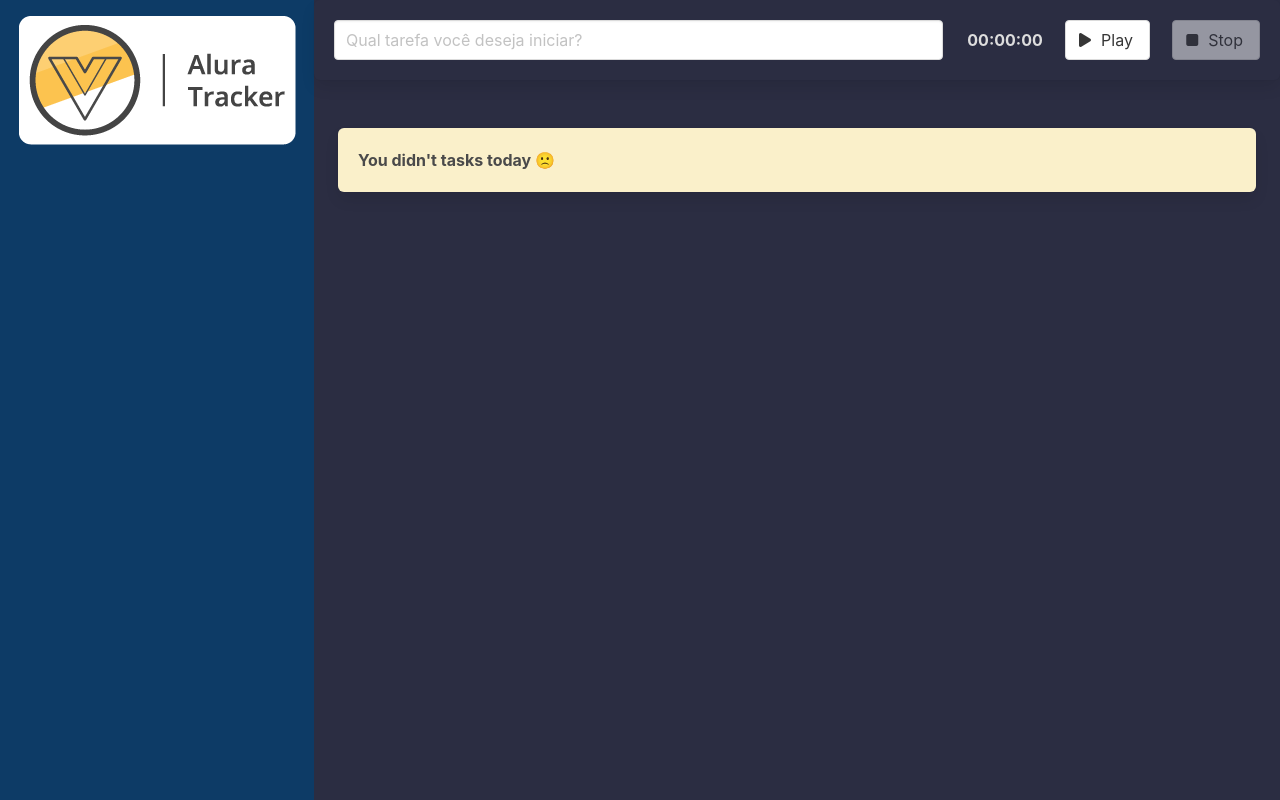
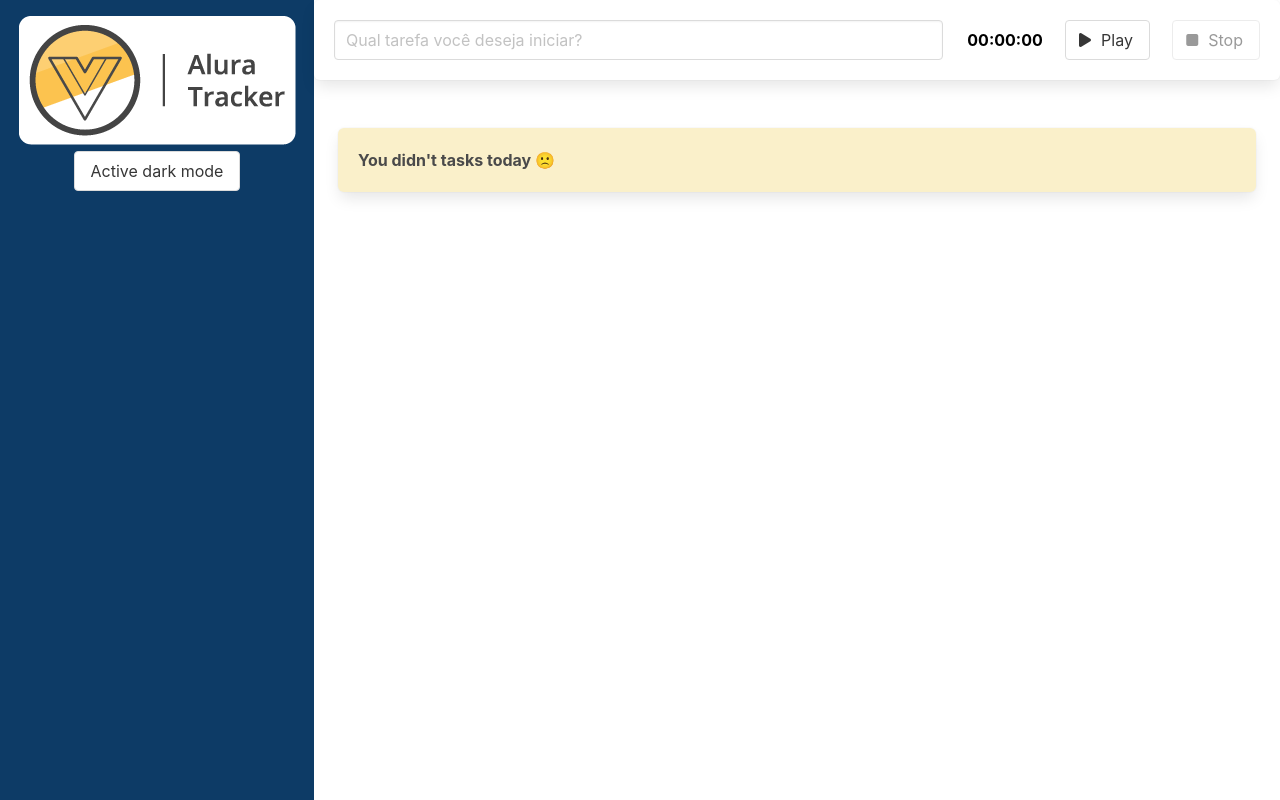
Before and after one commit to CelsonF/alura-tracker, a Vue app: page / in a window 1280 px wide. Built offline with nearby package versions, Linux system fonts and the light colour scheme.

Commit message:
add button dark-mode

```diff
--- a/src/App.vue
+++ b/src/App.vue
@@ -1,7 +1,7 @@
 <template>
-  <main class="columns ls-gapless is-multiline dark-mode">
+  <main class="columns ls-gapless is-multiline" :class="{ 'dark-mode': darkMode}" >
 		<div class="column is-one-quarter pr-0 pb-0">
-			<SideBar/>
+			<SideBar @change-dark-mode="changeThem"/>
 		</div>
 		<div class="column is-three-quarter pl-0 content">
 			<Form @when-finished-task="addTask"/>
@@ -33,7 +33,8 @@ export default defineComponent ({
 	},
 	data(){
 		return{
-			tasks: [] as ITasks[]
+			tasks: [] as ITasks[],
+			darkMode: false
 		}
 	},
 	computed:{
@@ -44,6 +45,9 @@ export default defineComponent ({
 	methods:{
 		addTask(task:ITasks) {
 			this.tasks.push(task)
+		},
+		changeThem(darkmode : boolean) {
+			this.darkMode = darkmode;
 		}
 	}
 })
--- a/src/components/SideBar.vue
+++ b/src/components/SideBar.vue
@@ -1,15 +1,37 @@
 <template>
-	<header class="is-flex is-justify-content-center">
+	<header class="is-flex is-align-items-center is-flex-direction-column ">
 		<h1 class="pt-4">
 			<img src="../assets/logo.png" alt="AluraTracker">
 		</h1>
+		<button class="button"  @click="changeDarkMode()">
+			{{ textButton }}
+		</button>
 	</header>
 </template>
 <script lang="ts">
 import { defineComponent } from 'vue';
 
 export default defineComponent({
-	name: "BarraLateral"
+	name: "BarraLateral",
+	emits: ["change-dark-mode"],
+	data() {
+		return {
+			darkMode: false
+		}
+	},
+	computed: {
+		textButton() {
+			if (this.darkMode) {
+				return "Deactive light mode";
+			}
+			return "Active dark mode";
+		}
+	},
+	methods: {
+		changeDarkMode() {
+			this.$emit("change-dark-mode", this.darkMode = !this.darkMode);
+		}
+	}
 })
 </script>
 <style scoped>
```
Also changed, not shown: src/components/Timer.vue (line endings or trailing spaces).
